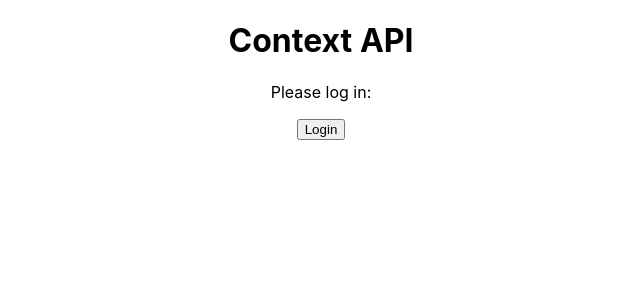
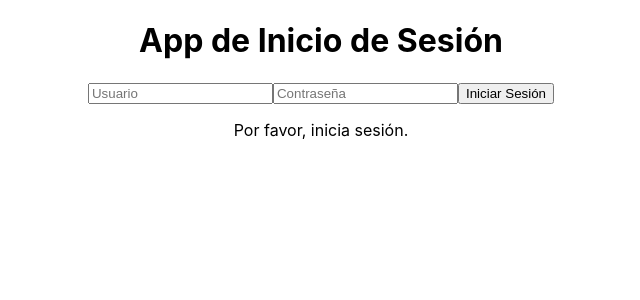
Before and after one commit to MonserrathAranda/mane, a React (Create React App) app: page / in a window 1280 px wide. Shown: the top 300 px of the page, without its empty margins (319-959 px from the left). Built offline with nearby package versions, Linux system fonts and the light colour scheme.

Commit message:
nuevos cambios

```diff
--- a/package.json
+++ b/package.json
@@ -10,7 +10,9 @@
     "react": "^18.2.0",
     "react-dom": "^18.2.0",
     "react-redux": "^8.1.2",
+    "react-router-dom": "^6.16.0",
     "react-scripts": "5.0.1",
+    "react-switch": "^7.0.0",
     "redux": "^4.2.1",
     "web-vitals": "^2.1.4"
   },
--- a/src/App.js
+++ b/src/App.js
@@ -1,16 +1,19 @@
+// App.js
 import React from 'react';
 import './App.css';
-import { UserProvider } from './UserContext';
-import UserProfile from './UserProfile';
+import { AuthProvider } from './AuthContext';
+import LoginForm from './LoginForm';
+import HomePage from './HomePage';
 
 function App() {
   return (
-    <UserProvider>
+    <AuthProvider>
       <div className="App">
-        <h1>Context API </h1>
-        <UserProfile />
+        <h1>App de Inicio de Sesión</h1>
+        <LoginForm />
+        <HomePage />
       </div>
-    </UserProvider>
+    </AuthProvider>
   );
 }
 
--- /dev/null
+++ b/src/AuthContext.js
@@ -0,0 +1,27 @@
+import { createContext, useContext, useState } from 'react';
+
+const AuthContext = createContext();
+
+export function useAuth() {
+  return useContext(AuthContext);
+}
+
+export function AuthProvider({ children }) {
+  const [user, setUser] = useState(null);
+
+  const login = (username, password) => {
+    // Aquí debes verificar las credenciales y autenticar al usuario
+    // Puedes usar una API o autenticación simulada
+    setUser({ username });
+  };
+
+  const logout = () => {
+    setUser(null);
+  };
+
+  return (
+    <AuthContext.Provider value={{ user, login, logout }}>
+      {children}
+    </AuthContext.Provider>
+  );
+}
--- /dev/null
+++ b/src/HomePage.js
@@ -0,0 +1,21 @@
+import React from 'react';
+import { useAuth } from './AuthContext';
+
+function HomePage() {
+  const { user, logout } = useAuth();
+
+  return (
+    <div>
+      {user ? (
+        <>
+          <h2>Bienvenido, {user.username}</h2>
+          <button onClick={logout}>Cerrar Sesión</button>
+        </>
+      ) : (
+        <p>Por favor, inicia sesión.</p>
+      )}
+    </div>
+  );
+}
+
+export default HomePage;
--- /dev/null
+++ b/src/LoginForm.js
@@ -0,0 +1,33 @@
+import React, { useState } from 'react';
+import { useAuth } from './AuthContext';
+
+function LoginForm() {
+  const { login } = useAuth();
+  const [username, setUsername] = useState('');
+  const [password, setPassword] = useState('');
+
+  const handleLogin = () => {
+    // Llama a la función de inicio de sesión del contexto con las credenciales
+    login(username, password);
+  };
+
+  return (
+    <div>
+      <input
+        type="text"
+        placeholder="Usuario"
+        value={username}
+        onChange={(e) => setUsername(e.target.value)}
+      />
+      <input
+        type="password"
+        placeholder="Contraseña"
+        value={password}
+        onChange={(e) => setPassword(e.target.value)}
+      />
+      <button onClick={handleLogin}>Iniciar Sesión</button>
+    </div>
+  );
+}
+
+export default LoginForm;
--- a/src/UserContext.js
+++ /dev/null
@@ -1,23 +0,0 @@
-import React, { createContext, useState } from 'react';
-
-const UserContext = createContext();
-
-const UserProvider = ({ children }) => {
-  const [user, setUser] = useState(null);
-
-  const login = (username) => {
-    setUser({ username });
-  };
-
-  const logout = () => {
-    setUser(null);
-  };
-
-  return (
-    <UserContext.Provider value={{ user, login, logout }}>
-      {children}
-    </UserContext.Provider>
-  );
-};
-
-export { UserContext, UserProvider };
--- a/src/UserProfile.js
+++ /dev/null
@@ -1,24 +0,0 @@
-import React, { useContext } from 'react';
-import { UserContext } from './UserContext';
-
-function UserProfile() {
-  const { user, login, logout } = useContext(UserContext);
-
-  return (
-    <div>
-      {user ? (
-        <>
-          <p>Bienvenido!, {user.username}!</p>
-          <button onClick={logout}>Cerrar Sesion</button>
-        </>
-      ) : (
-        <>
-          <p>Please log in:</p>
-          <button onClick={() => login('Maane')}>Login</button>
-        </>
-      )}
-    </div>
-  );
-}
-
-export default UserProfile;
```
Also changed, not shown: src/SS.JS (added), 1 other file (tests, documents, lock files or other folders).
